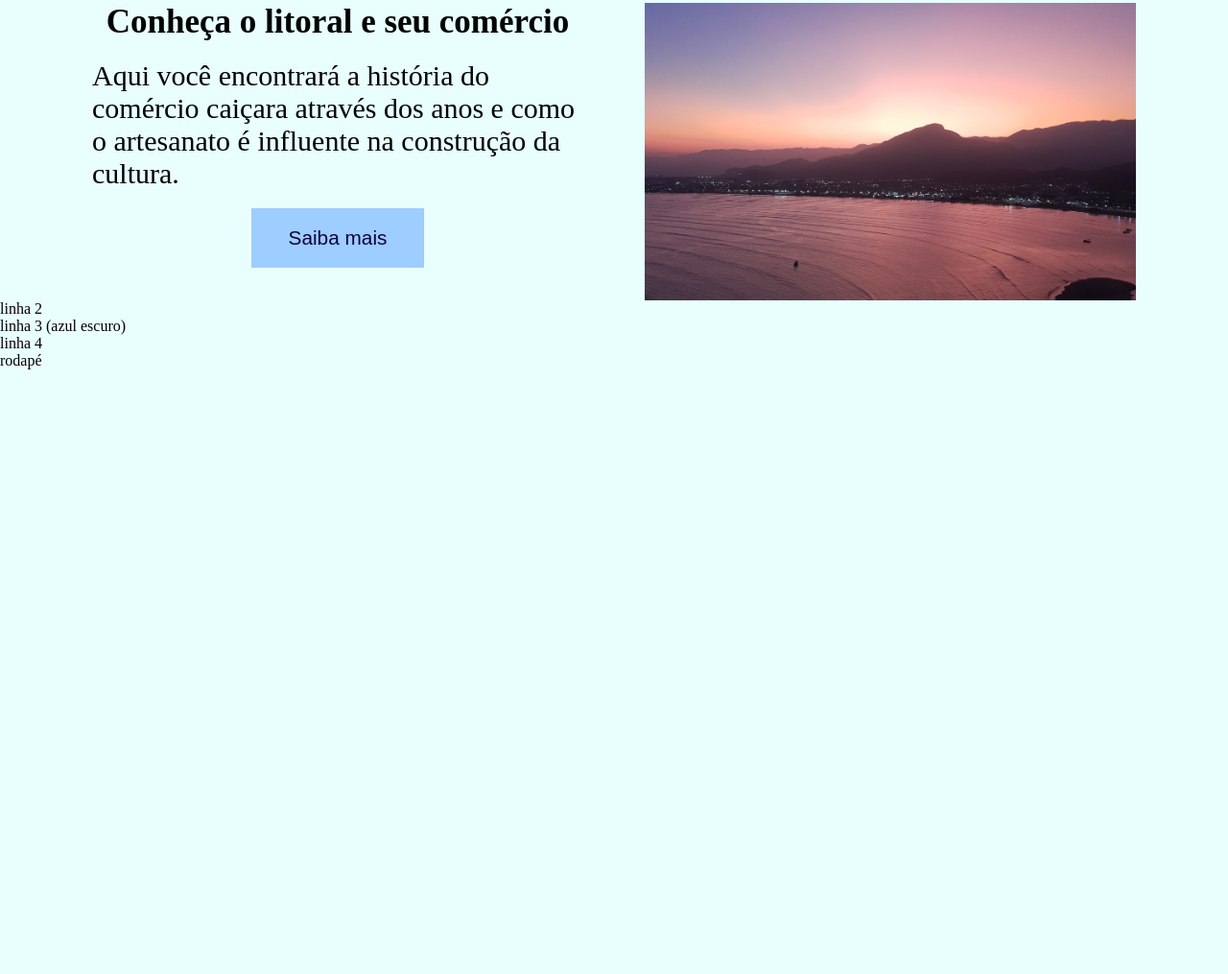
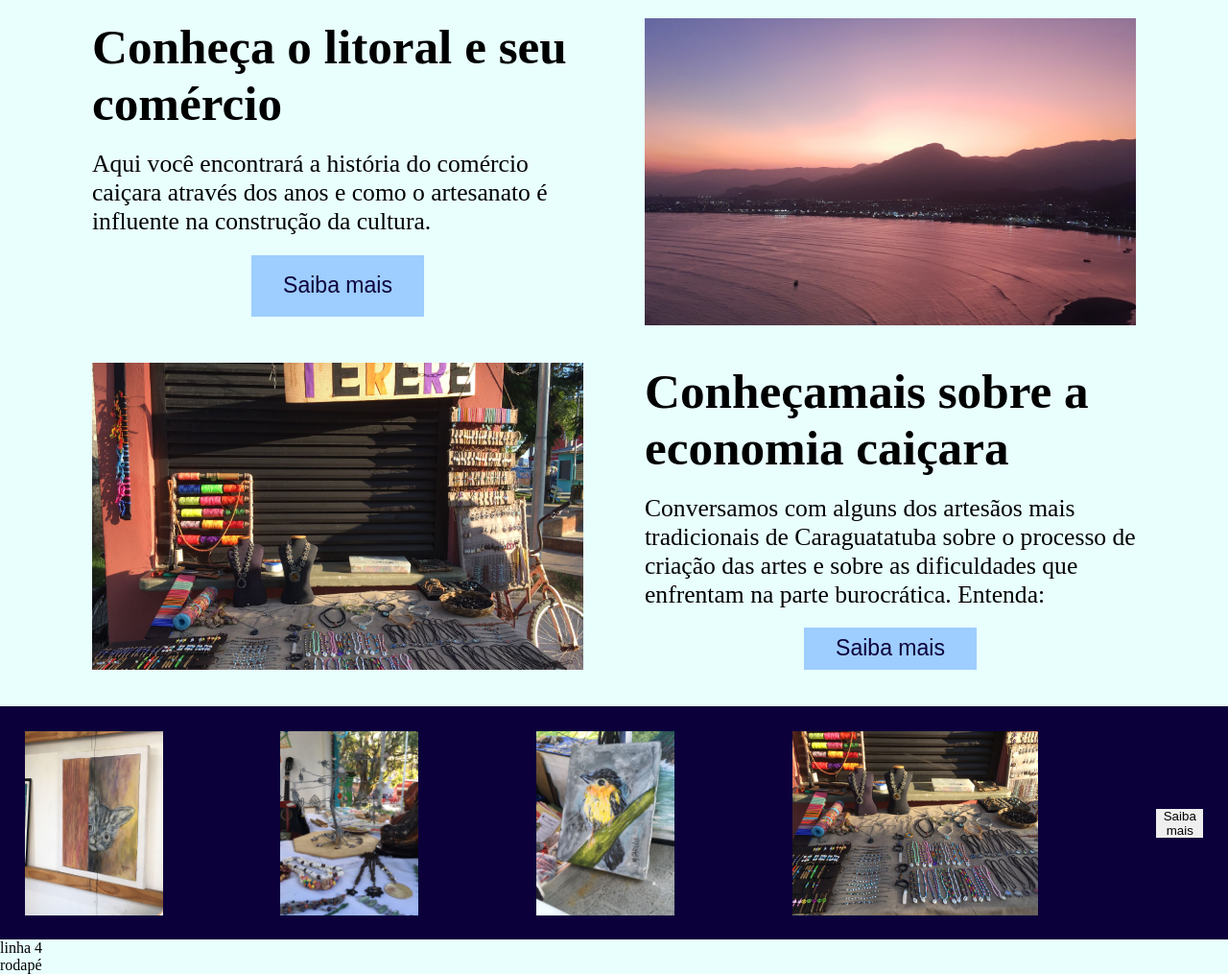
Before and after one commit to opedroeroles/Projeto-Quaramar, a plain HTML site: page index.html in a window 1280 px wide. Shown: the part 532-1547 px from the top of the page at 96% size. Before the commit the page ends 917 px from the top, so only its background shows below. Drawn offline with Linux system fonts and the light colour scheme.

Commit message:
updating sections on index

```diff
--- a/index.html
+++ b/index.html
@@ -30,12 +30,23 @@ Autor: Pedro Eroles - Equipe Quaramar
     max-height: 100%;
 }
 
-    .conheca{
+.section1{
     display:flex;
     flex-flow: row wrap;
     justify-content: center;
-        margin-top:2%;
+    margin-top:3vw;
     gap:5%;
+}
+
+.section2{
+    display:flex;
+    flex-flow: row;
+    justify-content: center;
+    align-items: center;
+    margin-top:3vw;
+    padding:2vw;
+    gap:10%;
+    background-color: #0c003b;
 }
 
 .c1{
@@ -43,14 +54,18 @@ Autor: Pedro Eroles - Equipe Quaramar
     flex-direction: column;
     align-items: center;
     width:40%;
-    max-height: 310px;
+    max-height: 25vw;
     gap:6%;
 }
 
-.c1 img{
+.img1{
     width:100%;
     max-height: 100%;
     object-fit:cover;
+}
+
+.img2{
+    max-height: 15vw;
 }
 
 .button1{
@@ -58,7 +73,7 @@ Autor: Pedro Eroles - Equipe Quaramar
     height: 20%;
     background-color: #9ecdff;
     color: #0c003b;
-    font-size:130%;
+    font-size:1.8vw;
 }
 
     </style>
@@ -83,25 +98,39 @@ Autor: Pedro Eroles - Equipe Quaramar
         </header>
 
         <main>
-            <div class="conheca">
+            <section class="section1">
                 <a class="c1">
-                    <h1 style="font-size:35px">Conheça o litoral e seu comércio</h1>
-                    <p style="font-size:30px">Aqui você encontrará a história do comércio
+                    <h1 style="font-size: 4vw">Conheça o litoral e seu comércio</h1>
+                    <p style="font-size: 2vw">Aqui você encontrará a história do comércio
                         caiçara através dos anos e como o artesanato é
                         influente na construção da cultura.</p>
-                    <button class="button1">Saiba mais</button>
+                    <button class="button1" onclick="location.href='pages/historico.html'">Saiba mais</button>
                 </a>
                 <a class="c1">
-                    <img src="style/background/camaroeiro1.jpg">
+                    <img class="img1" src="style/background/camaroeiro1.jpg">
                 </a>
-            </div>
-
-            <section>
-                linha 2
             </section>
 
-            <section>
-                linha 3 (azul escuro)
+            <section class="section1">
+                <a class="c1">
+                    <img class="img1" src="style/carlos/artesanato_carlos3.jpeg">
+                </a>
+                <a class="c1">
+                    <h1 style="font-size: 4vw">Conheçamais sobre a economia caiçara</h1>
+                    <p style="font-size: 2vw">Conversamos com alguns dos artesãos mais
+                        tradicionais de Caraguatatuba sobre o processo
+                        de criação das artes e sobre as dificuldades que
+                        enfrentam na parte burocrática. Entenda:</p>
+                    <button class="button1" onclick="location.href='pages/economia.html'">Saiba mais</button>
+                </a>
+            </section>
+
+            <section class="section2">
+                <img class="img2" src="style/marco/gato.jpeg">
+                <img class="img2" src="style/gaia/artesanato_gaia2.jpeg">
+                <img class="img2" src="style/marco/passaro.jpeg">
+                <img class="img2" src="style/carlos/artesanato_carlos2.jpeg">
+                <button class="button2" onclick="location.href='pages/galeria.html'">Saiba mais</button>
             </section>
 
             <section>
--- a/style/style.css
+++ b/style/style.css
@@ -13,7 +13,7 @@ body{
   display:flex;
   align-items: center;
   justify-content: center;
-  gap:30px;
+  gap:2vw;
 }
 
 navbar ul{
@@ -31,8 +31,8 @@ navbar li{
 }
 
 navbar li img{
-  height: 60px;
-  width: 120px;
+  height: 5vw;
+  width: 10vw;
   background-color: transparent;
 }
 
@@ -40,7 +40,7 @@ navbar li a{
   background-color: transparent;
   color: #0c003b;
   text-decoration: none;
-  font-size:35px
+  font-size:2.5vw;
 }
 
 navbar li a:hover{
```
Also changed, not shown: style/carlos/artesanato_carlos.jpeg (added), style/carlos/artesanato_carlos2.jpeg (added), style/carlos/artesanato_carlos3.jpeg (added), style/gaia/artesanato gaia5.jpeg (added), style/gaia/artesanato_gaia.jpeg (added), style/gaia/artesanato_gaia2.jpeg (added), style/gaia/artesanato_gaia3.jpeg (added), style/gaia/artesanato_gaia4.jpeg (added), style/marco/artesanato_marco.jpeg (added), style/marco/artesanato_marco2.jpeg (added), style/marco/artesanato_marco3.jpeg (added), style/marco/artesanato_marco4.jpeg (added), style/marco/artesanato_marco5.jpeg (added), style/marco/artesanato_marco6.jpeg (added), 4 more files. Lines whose indentation alone changed are shown as unchanged.
